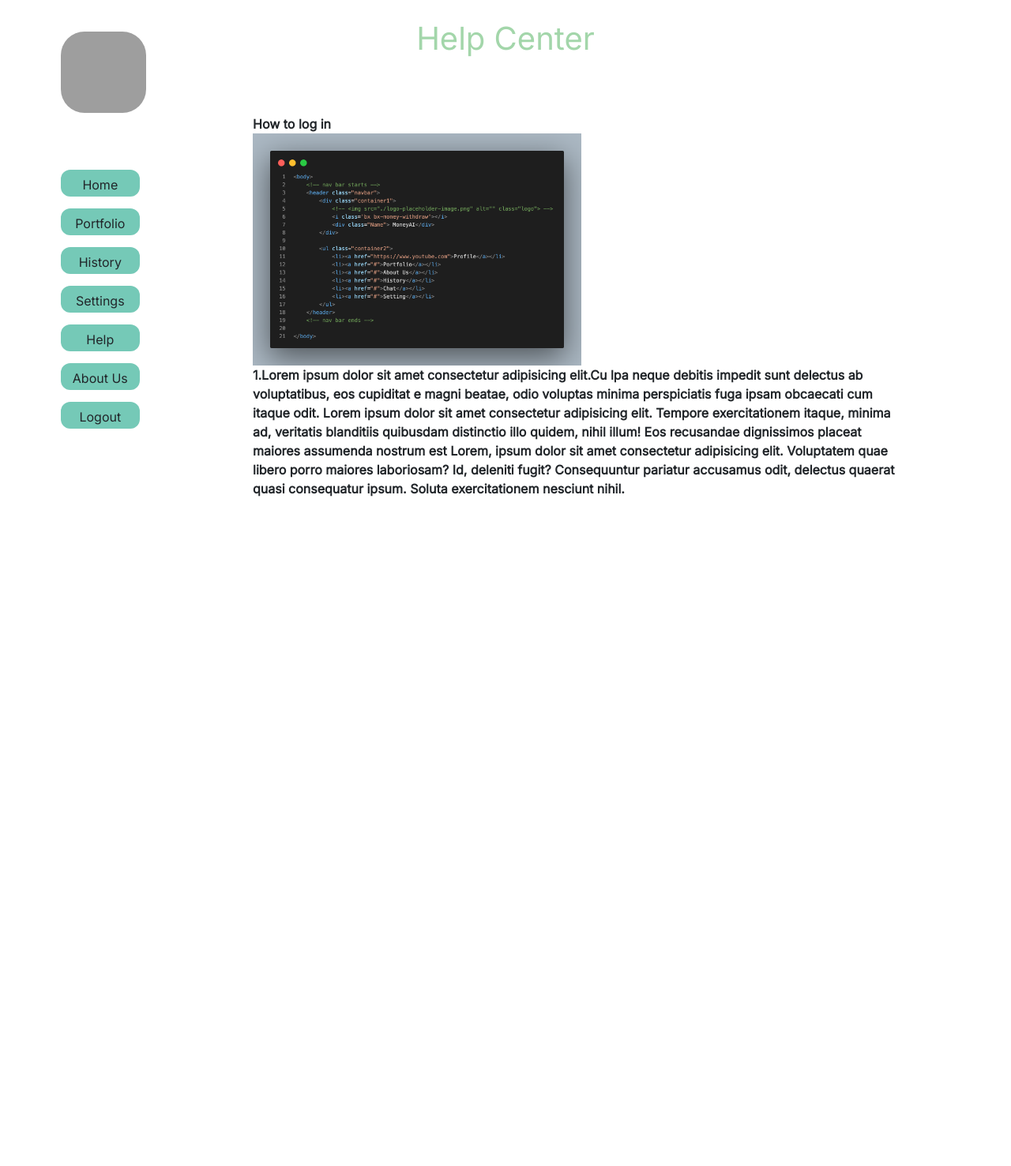
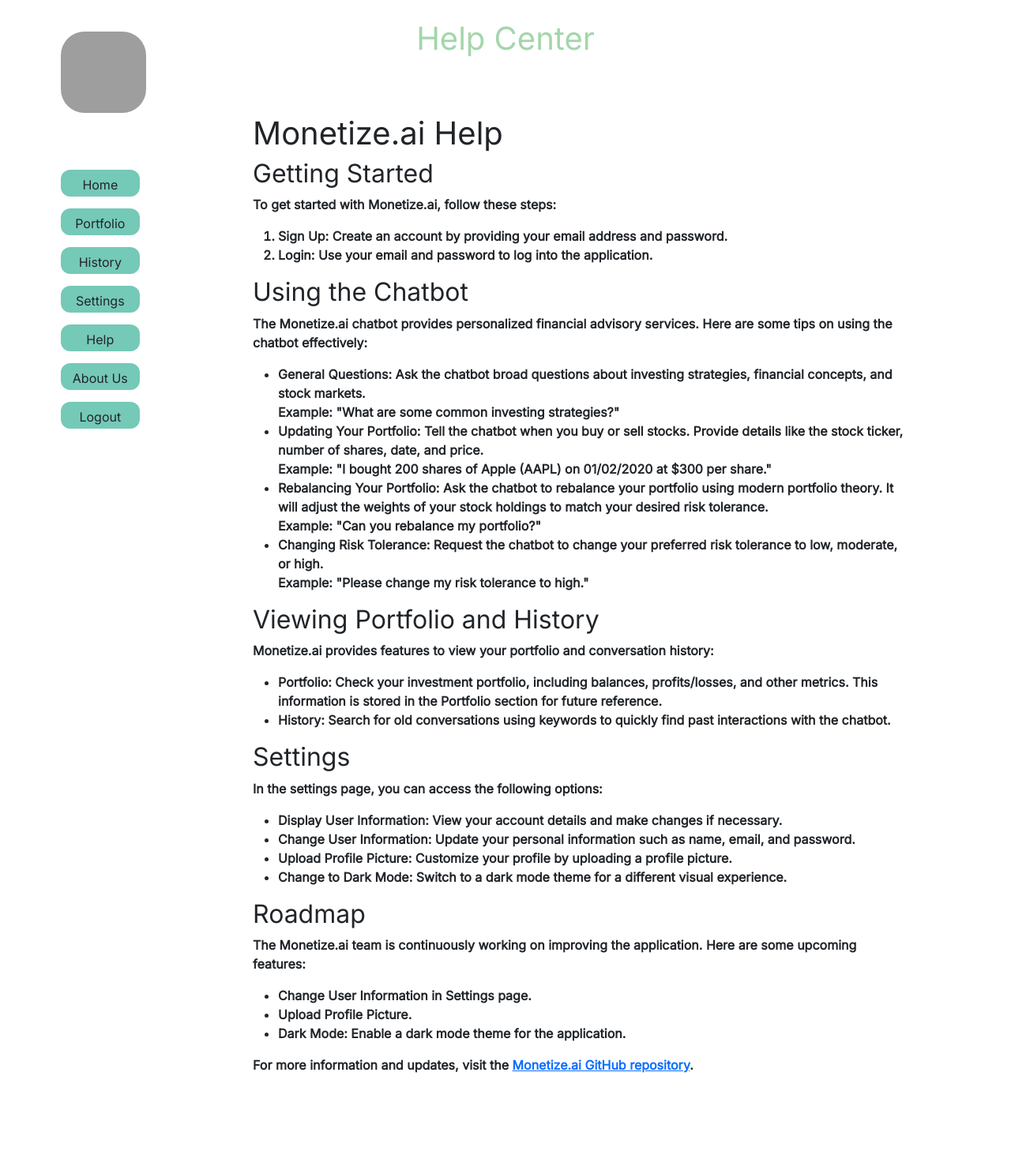
Before and after one commit to KhanhHua2102/Monetize.ai, a Flask app: page /help in a window 1280 px wide. Shown: the whole page at 79% size. Before the commit the page ends 629 px from the top, so only its background shows below. Run offline with Flask 3, Linux system fonts and the light colour scheme; parts of the project's set-up code (start-up, migrations or seed data) failed here and were passed over; grey boxes are pictures that could not be loaded.

Commit message:
Update Help Page

```diff
--- a/application/templates/help.html
+++ b/application/templates/help.html
@@ -17,14 +17,98 @@
         {% include "includes/menu.html" %}
 
         <div class="contents">
-            <div class="section1">How to log in</div>
+            <h1>Monetize.ai Help</h1>
 
-            <div class="instruct1">
-                <img src="{{ url_for('static', filename='img/Image_placeholder.png') }}" alt="" class="image">
-                <p>1.Lorem ipsum dolor sit amet consectetur adipisicing elit.Cu lpa neque debitis impedit sunt delectus ab voluptatibus, eos cupiditat e magni beatae, odio voluptas minima perspiciatis fuga ipsam obcaecati cum itaque odit. Lorem ipsum dolor
-                    sit amet consectetur adipisicing elit. Tempore exercitationem itaque, minima ad, veritatis blanditiis quibusdam distinctio illo quidem, nihil illum! Eos recusandae dignissimos placeat maiores assumenda nostrum est Lorem, ipsum dolor
-                    sit amet consectetur adipisicing elit. Voluptatem quae libero porro maiores laboriosam? Id, deleniti fugit? Consequuntur pariatur accusamus odit, delectus quaerat quasi consequatur ipsum. Soluta exercitationem nesciunt nihil.</p>
-            </div>
+  <h2>Getting Started</h2>
+  <p>
+    To get started with Monetize.ai, follow these steps:
+  </p>
+  <ol>
+    <li>Sign Up: Create an account by providing your email address and password.</li>
+    <li>Login: Use your email and password to log into the application.</li>
+  </ol>
+
+  <h2>Using the Chatbot</h2>
+  <p>
+    The Monetize.ai chatbot provides personalized financial advisory services. Here are some tips on using the chatbot effectively:
+  </p>
+  <ul>
+    <li>
+      General Questions: Ask the chatbot broad questions about investing strategies, financial concepts, and stock markets.
+      <br>
+      <strong>Example:</strong> "What are some common investing strategies?"
+    </li>
+    <li>
+      Updating Your Portfolio: Tell the chatbot when you buy or sell stocks. Provide details like the stock ticker, number of shares, date, and price.
+      <br>
+      <strong>Example:</strong> "I bought 200 shares of Apple (AAPL) on 01/02/2020 at $300 per share."
+    </li>
+    <li>
+      Rebalancing Your Portfolio: Ask the chatbot to rebalance your portfolio using modern portfolio theory. It will adjust the weights of your stock holdings to match your desired risk tolerance.
+      <br>
+      <strong>Example:</strong> "Can you rebalance my portfolio?"
+    </li>
+    <li>
+      Changing Risk Tolerance: Request the chatbot to change your preferred risk tolerance to low, moderate, or high.
+      <br>
+      <strong>Example:</strong> "Please change my risk tolerance to high."
+    </li>
+  </ul>
+
+  <h2>Viewing Portfolio and History</h2>
+  <p>
+    Monetize.ai provides features to view your portfolio and conversation history:
+  </p>
+  <ul>
+    <li>
+      Portfolio: Check your investment portfolio, including balances, profits/losses, and other metrics. This information is stored in the Portfolio section for future reference.
+    </li>
+    <li>
+      History: Search for old conversations using keywords to quickly find past interactions with the chatbot.
+    </li>
+  </ul>
+
+  <h2>Settings</h2>
+  <p>
+    In the settings page, you can access the following options:
+  </p>
+  <ul>
+    <li>
+      Display User Information: View your account details and make changes if necessary.
+    </li>
+    <li>
+      Change User Information: Update your personal information such as name, email, and password.
+    </li>
+    <li>
+      Upload Profile Picture: Customize your profile by uploading a profile picture.
+    </li>
+    <li>
+      Change to Dark Mode: Switch to a dark mode theme for a different visual experience.
+    </li>
+  </ul>
+
+  <h2>Roadmap</h2>
+  <p>
+    The Monetize.ai team is continuously working on improving the application. Here are some upcoming features:
+  </p>
+  <ul>
+    <li>
+      Change User Information
+in Settings page.
+</li>
+<li>
+Upload Profile Picture.
+</li>
+<li>
+Dark Mode: Enable a dark mode theme for the application.
+</li>
+
+  </ul>
+  <footer>
+    <p>For more information and updates, visit the <a href="https://github.com/KhanhHua2102/CITS3403-Project">Monetize.ai GitHub repository</a>.</p>
+  </footer>
+</body>
+</html>
 
         </div>
     </div>
```
